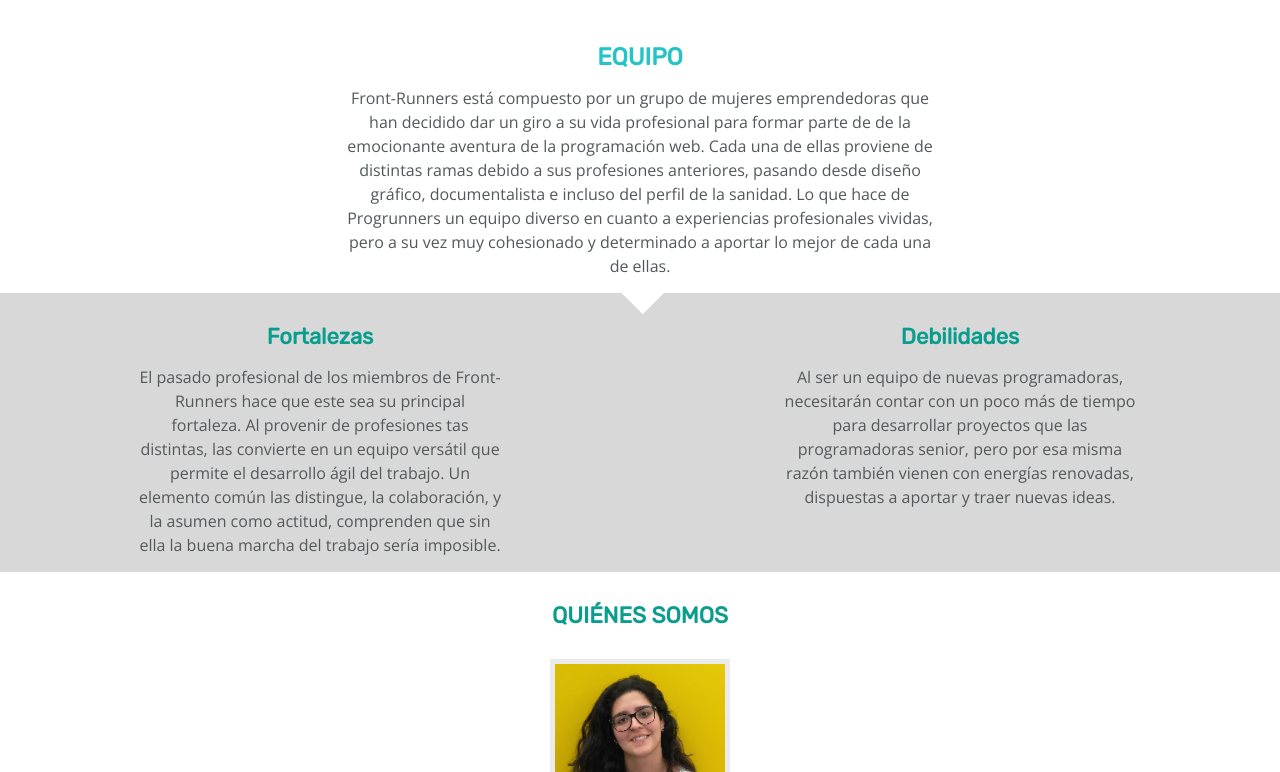
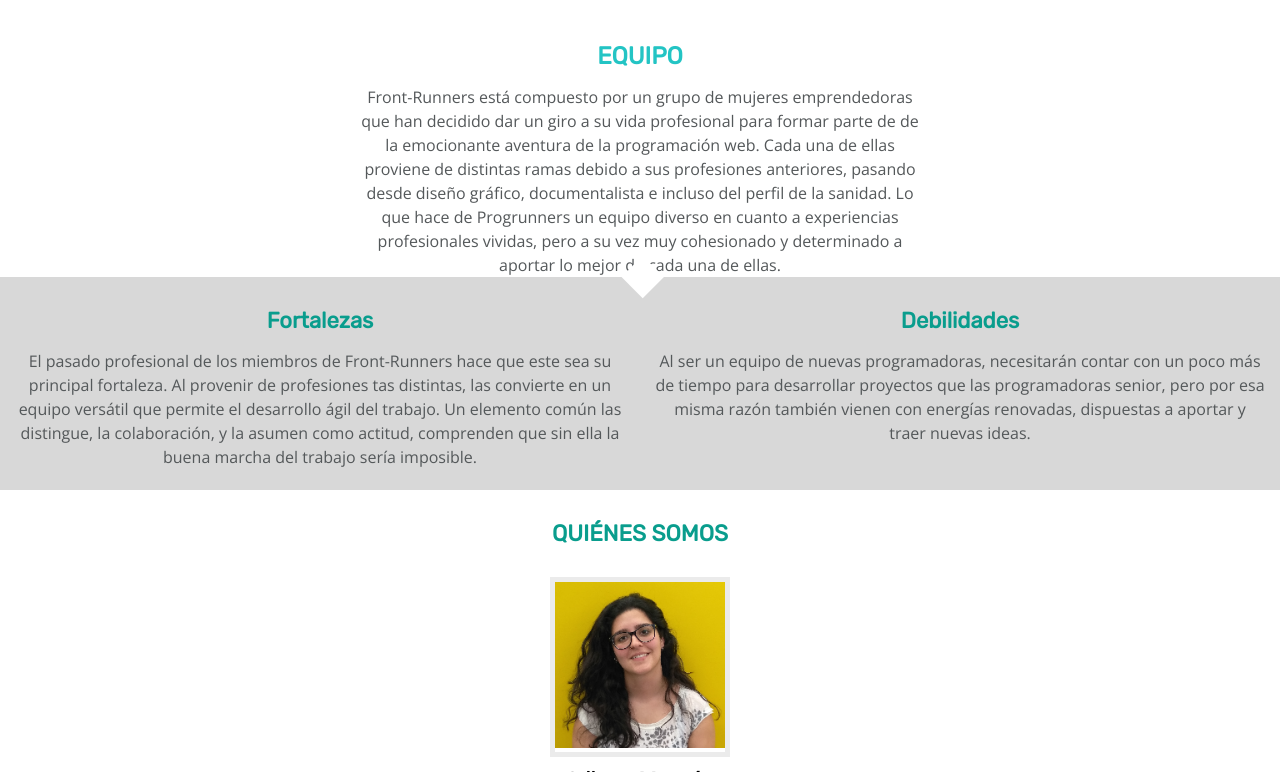
Before and after one commit to adharamonzon/Front-Runners, a plain HTML site: page index.html in a window 1280 px wide. Shown: the part 453-1225 px from the top of the page. Drawn offline with nearby package versions, Linux system fonts and the light colour scheme.

Commit message:
change styles and team section html

```diff
--- a/css/main.css
+++ b/css/main.css
@@ -36,7 +36,7 @@
   background-color: rgba(9, 157, 141, 0.9);
 }
 
-div.name-team>h1 {
+div.name-team > h1 {
   font-family: "Rubik", sans-serif;
   font-size: 1rem;
   line-height: 30px;
@@ -72,7 +72,7 @@ li.menu a {
   max-width: 550px;
 }
 
-.slogan>h3 {
+.slogan > h3 {
   font-family: "Open-sans", sans-serif;
   font-size: 1.125rem;
   font-weight: 600;
@@ -133,7 +133,7 @@ li.menu a {
     margin-left: 138px;
   }
 
-  .slogan>h3 {
+  .slogan > h3 {
     font-size: 1.25rem;
     line-height: 24px;
   }
@@ -141,27 +141,20 @@ li.menu a {
 
 /* SECCIÓN EQUIPOS */
 
-.background {
-  background-color: rgba(60, 60, 63, 0.2);
-  margin: 0;
-}
-
 .team {
+  display: inline-block;
   font-family: "Rubik", sans-serif;
   text-align: center;
   color: rgb(35, 196, 196);
   font-size: 24px;
-  margin-bottom: 15px;
-  margin-top: 46px;
+  padding-bottom: 15px;
+  padding-top: 45px;
 }
-
 .text {
   font-family: "Open Sans", sans-serif;
   text-align: center;
   color: #54585a;
-  margin: 0;
   font-size: 16px;
-  padding: 0 15px 15px 15px;
   font-weight: normal;
   font-stretch: normal;
   font-style: normal;
@@ -169,8 +162,24 @@ li.menu a {
   letter-spacing: normal;
   text-align: center;
 }
-
-/* Este header2 engloba el estilo tanto de fortalezas como debilidades */
+.text-team {
+  padding: 0 15px 30px 15px;
+  margin: 0;
+}
+.rectangle {
+  display: inline-block;
+  position: absolute;
+  width: 30px;
+  height: 30px;
+  transform: translate(-41%, -50%) rotate(45deg);
+  background-color: white;
+}
+.rectangle-position {
+  text-align: center;
+}
+.background {
+  background-color: rgba(60, 60, 63, 0.2);
+}
 .header2 {
   font-family: "Rubik", sans-serif;
   text-align: center;
@@ -180,18 +189,11 @@ li.menu a {
   padding-bottom: 15px;
   margin: 0;
 }
-
-.rectangle {
-  display: inline-block;
-  position: absolute;
-  width: 30px;
-  height: 30px;
-  transform: translate(-41%, -50%) rotate(45deg);
-  background-color: white;
+.strengths .justify {
+  padding: 0 15px;
 }
-
-.rectangle-position {
-  text-align: center;
+.weaknesses .justify {
+  padding: 0 15px 45px 15px;
 }
 
 @media all and (min-width: 768px) {
@@ -212,12 +214,6 @@ li.menu a {
   .weaknesses {
     flex: 1 0 50%;
   }
-
-  /* He justificado el texto porque me parecia más bonito, se puede quitar */
-  .justify {
-    text-align: justify;
-  }
-
   .rectangle {
     transform: translate(-41%, -50%) rotate(45deg);
   }
--- a/index.html
+++ b/index.html
@@ -31,7 +31,6 @@
   </header>
   <!-- Sección Equipo -->
   <section id="section-team" class="principal-column">
-    <div class="column">
     <div>
       <h2 class="team">EQUIPO</h2>
       <div class="text">
```
Lines whose indentation alone changed are shown as unchanged.
